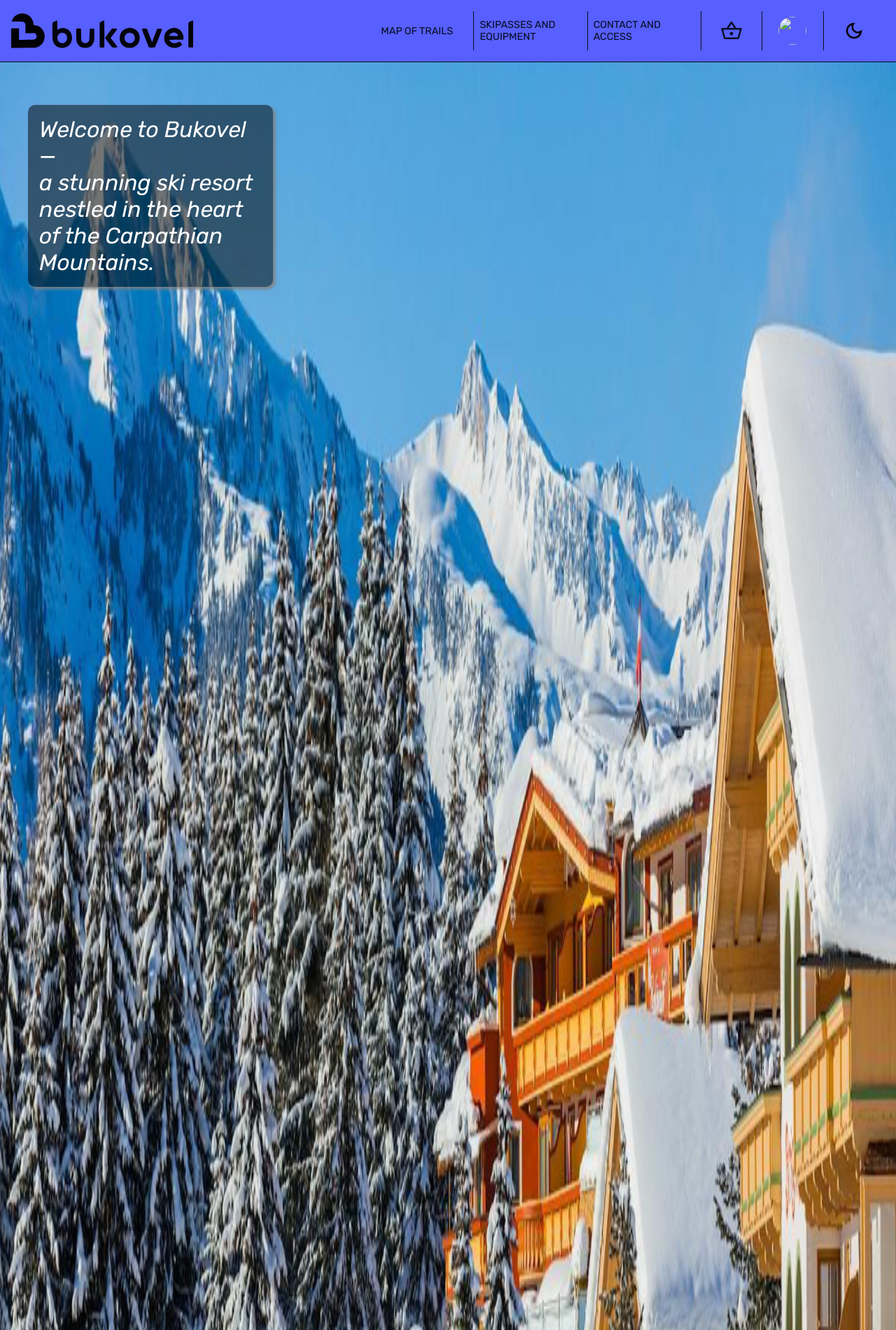
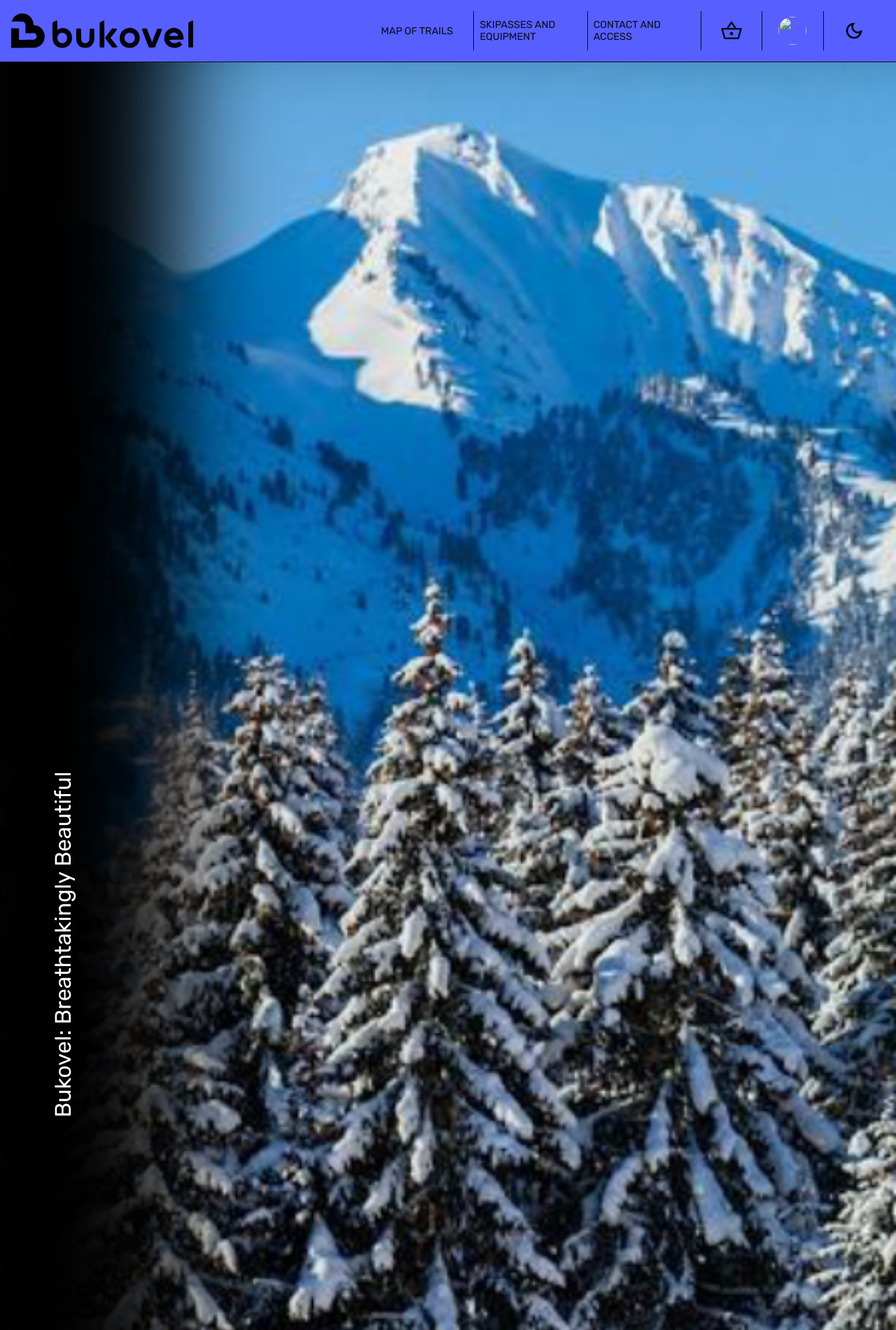
Before and after one commit to Venderoz/Bukovel, a PHP site: page /welcomePage.php in a window 1280 px wide. Shown: the top 1901 px of the page at 70% size. Run offline with PHP 8.4, Linux system fonts and the light colour scheme; the visitor is signed in with stand-in values (Sample User, id 1); tables that the repository leaves empty or names only in its code hold one stand-in row (values such as "Sample post").

Commit message:
Upd: 30.03.2024
- changed slides on welcome page
- button animations on account page added
- minor changes in php form
- added fa-icons

```diff
--- a/login.php
+++ b/login.php
@@ -4,7 +4,6 @@
 <head>
     <meta charset="UTF-8">
     <meta name="viewport" content="width=device-width, initial-scale=1.0">
-    <link rel="stylesheet" href="https://use.fontawesome.com/releases/v5.7.1/css/all.css">
     <link rel="stylesheet" href="https://cdn.jsdelivr.net/npm/bootstrap-icons@1.3.0/font/bootstrap-icons.css" />
     <link rel="stylesheet" href="./public/css/resetting.css">
     <title>Login</title>
--- a/login_script.php
+++ b/login_script.php
@@ -13,7 +13,8 @@
 // Prepare our SQL, preparing the SQL statement will prevent SQL injection.
 if ($stmt = $conn->prepare('SELECT ID, password FROM users WHERE username = ?')) {
     // Bind parameters (s = string, i = int, b = blob, etc), in our case the username is a string so we use "s"
-    $stmt->bind_param('s', $_POST['username']);
+    $username = trim($_POST["username"]);
+    $stmt->bind_param('s', $username);
     $stmt->execute();
     // Store the result so we can check if the account exists in the database.
     $stmt->store_result();
--- a/public/css/footer.css
+++ b/public/css/footer.css
@@ -37,17 +37,19 @@
 }
 .footer-copyrights-box > p{
     text-align: center;
-    font-size: 100%;
+    font-size: 150%;
 }
 .footer-creator-box > p{
     text-align: right;
-    font-size: 100%;
+    font-size: 150%;
 }
 @media (max-width: 635px) {
     .footer-creator-box > p{
         text-align: center;
+        font-size: 100%;
     }
     .footer-copyrights-box > p{
-        text-align: right
+        text-align: right;
+        font-size: 130%;
     };
 }
--- a/public/css/nav-bar.css
+++ b/public/css/nav-bar.css
@@ -8,8 +8,9 @@
   width: 100%;
   padding: 1rem;
 }
-header > nav, header nav *{
-    background-color: var(--secondary);
+header > nav,
+header nav * {
+  background-color: var(--secondary);
 }
 .logo-box {
   display: flex;
@@ -40,14 +41,14 @@
   justify-content: center;
   align-items: center;
   width: fit-content;
-  padding: .5rem;
+  padding: 0.5rem;
   font-size: 80%;
 }
-.nav-list-box > ul > li:not(:last-child){
+.nav-list-box > ul > li:not(:last-child) {
   border-right: 1px solid var(--text);
 }
 
-.nav-list-box > ul > li  a {
+.nav-list-box > ul > li a {
   display: flex;
   justify-content: center;
   align-items: center;
@@ -80,7 +81,7 @@
 .nav-list-box > ul > li:nth-child(n + 4) {
   flex-basis: calc(35% / 3);
 }
-.account-logo-box{
+.account-logo-box {
   position: relative;
   max-width: 40px;
   min-width: 40px;
@@ -89,12 +90,13 @@
   border-radius: 50%;
   overflow: hidden;
 }
-.account-logo-box img{
+.account-logo-box img {
   position: absolute;
   width: 100%;
   height: 100%;
 }
-.shopping-basket-logo-box span, .account-logo-box span{
+.shopping-basket-logo-box span,
+.account-logo-box span {
   font-size: xx-large;
 }
 .show-sidebar-btn {
@@ -112,8 +114,8 @@
   width: 100%;
   height: 100%;
 }
-.sidebar-menu-container *{
-    background-color: var(--accent);
+.sidebar-menu-container * {
+  background-color: var(--accent);
 }
 .sidebar-menu-container > .content {
   display: flex;
@@ -122,14 +124,14 @@
   height: 100%;
   position: relative;
 }
-.close-button-box{
+.close-button-box {
   position: absolute;
   right: 10px;
   top: 10px;
   width: fit-content;
   height: fit-content;
 }
-.close-button-box > button{
+.close-button-box > button {
   display: flex;
   justify-content: center;
   align-items: center;
@@ -139,18 +141,18 @@
   font-size: x-large;
 }
 
-.sidebar-list-box{
+.sidebar-list-box {
   display: flex;
   position: absolute;
   top: 50px;
 }
-.sidebar-list-box > ul{
+.sidebar-list-box > ul {
   display: flex;
   flex-direction: column;
   width: 100%;
   height: 100%;
 }
-.sidebar-list-box > ul > li{
+.sidebar-list-box > ul > li {
   display: flex;
   justify-content: flex-start;
   align-items: center;
@@ -160,19 +162,20 @@
   font-size: x-large;
   text-decoration: none;
 }
-.sidebar-list-box > ul > li:not(:last-child){
+.sidebar-list-box > ul > li:not(:last-child) {
   border-bottom: var(--text) 1px solid;
 }
-.sidebar-list-box > ul > li > button{
+.sidebar-list-box > ul > li > button {
   width: fit-content;
   height: fit-content;
   border: none;
 }
-.sidebar-list-box > ul > li > button > img{
+.sidebar-list-box > ul > li > button > img {
   width: 30px;
   height: 30px;
 }
-.sidebar-list-box > ul > li > .account-logo-box, .sidebar-list-box > ul > li > .shopping-basket-logo-box{
+.sidebar-list-box > ul > li > .account-logo-box,
+.sidebar-list-box > ul > li > .shopping-basket-logo-box {
   text-decoration: none;
   display: flex;
   justify-content: flex-start;
@@ -185,14 +188,14 @@
   border-radius: 50%;
   overflow: hidden;
 }
-.sidebar-list-box > ul > li > a > span{
+.sidebar-list-box > ul > li > a > span {
   max-width: 50px;
   min-width: 50px;
   min-height: 50px;
   max-height: 50px;
   font-size: 200%;
 }
-.sidebar-list-box > ul > li > .account-logo-box > .user-image{
+.sidebar-list-box > ul > li > .account-logo-box > .user-image {
   position: absolute;
   width: 100%;
   height: 100%;
@@ -246,7 +249,7 @@
 }
 
 /* Media Query for Laptops, Desktops and more*/
-@media screen and (min-width: 1025px){
+@media screen and (min-width: 1025px) {
   .logo-box {
     flex-basis: 40%;
   }
@@ -258,7 +261,7 @@
     height: 100%;
     width: 100%;
   }
-  .nav-list-box > ul > li{
+  .nav-list-box > ul > li {
     font-size: 90%;
   }
   .logo-box > a {
@@ -272,7 +275,6 @@
     display: none;
   }
 }
-
 
 @keyframes show-sidebar {
   from {
--- a/public/css/resetting.css
+++ b/public/css/resetting.css
@@ -20,3 +20,6 @@
 button{
     cursor: pointer;
 }
+.fa{
+    background: none;
+}
--- a/welcomePage.php
+++ b/welcomePage.php
@@ -20,6 +20,7 @@
   <meta name="viewport" content="width=device-width, initial-scale=1.0" />
   <link rel="stylesheet" href="https://cdn.jsdelivr.net/npm/swiper@11/swiper-bundle.min.css" />
   <link rel="stylesheet" href="https://fonts.googleapis.com/css2?family=Material+Symbols+Outlined:opsz,wght,FILL,GRAD@24,400,0,0" />
+  <link rel="stylesheet" href="https://use.fontawesome.com/releases/v5.7.1/css/all.css">
   <link rel="shortcut icon" href="./public/assets/icons/favicon.ico" type="image/x-icon" />
   <link rel="stylesheet" href="./public/css/theme-colors.css" />
   <link rel="stylesheet" href="./public/css/resetting.css" />
@@ -50,55 +51,50 @@
     }
 
     .swiper-slide {
-      width: 100%;
-      height: 100%;
-    }
-
-    .swiper-slide>figure {
       position: relative;
       width: 100%;
       height: 100%;
+      background-size: cover;
+      box-shadow: inset 0px 250px 150px black;
     }
 
-    .swiper-slide>figure>img {
+    .slide-text-container {
+      position: absolute;
+      display: flex;
+      justify-content: center;
+      align-items: center;
+      width: 100%;
+      height: 100px;
+      top: 82px;
+      left: 0;
+      background: none;
+      padding: .5rem;
+    }
+
+    .slide-text-container>p {
+      text-align: center;
+      background: none;
+      font-size: 180%;
+      color: white;
+    }
+
+    .first-slide {
+      background-image: url("./public/assets/Bukovel1.png");
+    }
+
+    .second-slide {
+      background-image: url("./public/assets/Bukovel2.png");
+    }
+
+    .third-slide {
+      background-image: url("./public/assets/Bukovel3.png");
+    }
+
+    .swiper-slide>img {
       position: absolute;
       width: 100%;
       height: 100%;
       z-index: 2;
-    }
-
-    .swiper-slide>figure>a {
-      position: absolute;
-      display: block;
-      text-decoration: none;
-      z-index: 3;
-      padding: 1rem;
-      border-radius: 10px;
-      box-shadow: 3px 3px 5px gray;
-      font-style: italic;
-      background-color: rgba(0, 0, 0, 0.5);
-      color: white;
-    }
-
-    .swiper-slide>figure>.first-slide-text {
-      width: 210px;
-      font-size: 120%;
-      left: 20px;
-      top: 110px;
-    }
-
-    .swiper-slide>figure>.second-slide-text {
-      width: 200px;
-      font-size: 80%;
-      right: 20px;
-      top: 110px;
-    }
-
-    .swiper-slide>figure>.third-slide-text {
-      width: 200px;
-      font-size: 80%;
-      right: 20px;
-      bottom: 40px;
     }
 
     .swiper-pagination {
@@ -153,68 +149,37 @@
     }
 
     /* Media Query for Mobile Devices*/
-    @media (max-width: 480px) {}
+    @media screen and (max-width: 480px) {}
 
     /* Media Query for low resolution  Tablets, Ipads */
-    @media (min-width: 481px) and (max-width: 767px) {}
+    @media screen and (min-width: 481px) {}
 
     /* Media Query for Tablets Ipads portrait mode */
-    @media (min-width: 768px) and (max-width: 1024px) {
-      /* .swiper {
-        width: 100%;
-        height: 600px;
-      } */
-
-      .swiper-slide>figure>.first-slide-text {
-        left: 40px;
-        top: 150px;
-        width: 300px;
-        font-size: 150%;
+    @media screen and (min-width: 768px) {
+      .swiper-slide {
+        box-shadow: inset 250px 0px 150px black;
       }
 
-      .swiper-slide>figure>.second-slide-text {
-        right: 40px;
-        top: 140px;
-        width: 300px;
-        font-size: larger;
+      .slide-text-container {
+        left: -40%;
+        top: 50%;
+        transform: rotateZ(-90deg);
+      }
+      .slide-text-container > p{
+        font-size: 200%;
       }
 
-      .swiper-slide>figure>.third-slide-text {
-        right: 40px;
-        bottom: 40px;
-        width: 300px;
-        font-size: larger;
-      }
     }
 
     /* Media Query for Laptops and Desktops */
-    @media (min-width: 1025px) and (max-width: 1280px) {
-      /* .swiper {
-        width: 100%;
-        height: 700px;
-      } */
+    @media screen and (min-width: 1025px) {
 
-      .swiper-slide>figure>.first-slide-text {
-        left: 40px;
-        top: 150px;
-        width: 350px;
+      .slide-text-container {
+        left: -43%;
+      }
+      .slide-text-container > p{
         font-size: 200%;
       }
-
-      .swiper-slide>figure>.second-slide-text {
-        right: 40px;
-        top: 140px;
-        width: 350px;
-        font-size: x-large;
-      }
-
-      .swiper-slide>figure>.third-slide-text {
-        right: 40px;
-        bottom: 40px;
-        width: 350px;
-        font-size: x-large;
-      }
-
       .main-text-content div p {
         width: 45%;
       }
@@ -373,39 +312,20 @@
       <!-- Additional required wrapper -->
       <div class="swiper-wrapper">
         <!-- Slides -->
-        <div class="swiper-slide">
-          <figure>
-            <img src="./public/assets/Bukovel1.png" alt="Bukovel1.png" />
-            <a href="#slide-trigger" class="first-slide-text">
-              Welcome to Bukovel &#8212; <br />
-              a stunning ski resort nestled in the heart of the Carpathian
-              Mountains.
-            </a>
-          </figure>
+        <div class="swiper-slide first-slide">
+          <div class="slide-text-container first-slide-text">
+            <p>Bukovel: Breathtakingly Beautiful</p>
+          </div>
         </div>
-        <div class="swiper-slide">
-          <figure>
-            <img src="./public/assets/Bukovel2.png" alt="Bukovel2.png" />
-            <a href="#" class="second-slide-text">
-              At Bukovel, visitors can easily arrange their ski adventure by
-              conveniently ordering their ski pass and equipment in advance.
-              Streamline your experience and maximize your time on the slopes
-              by planning ahead and securing everything you need for a
-              seamless skiing or snowboarding experience.
-            </a>
-          </figure>
+        <div class="swiper-slide second-slide">
+          <div class="slide-text-container second-slide-text">
+            <p>Skiing Paradise Awaits</p>
+          </div>
         </div>
-        <div class="swiper-slide">
-          <figure>
-            <img src="./public/assets/Bukovel3.png" alt="Bukovel3.png" />
-            <a href="#" class="third-slide-text">
-              As the sun sets behind the snow-capped peaks, embrace the cozy
-              warmth of Bukovel's après-ski scene. Unwind with a cup of mulled
-              wine, savor delicious local cuisine, and relish the camaraderie
-              of fellow adventurers. Let the enchanting atmosphere of Bukovel
-              make your winter getaway truly unforgettable.
-            </a>
-          </figure>
+        <div class="swiper-slide third-slide">
+          <div class="slide-text-container third-slide-text">
+            <p>Embrace Winter Wonder</p>
+          </div>
         </div>
       </div>
       <div class="swiper-pagination"></div>
```
Also changed, not shown: other parts of welcomePage.php (+6 -32 lines), account.php (+17 -14 lines), signup_script.php (+5 -5 lines).
